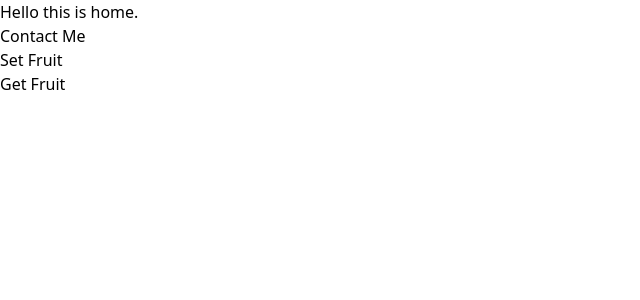
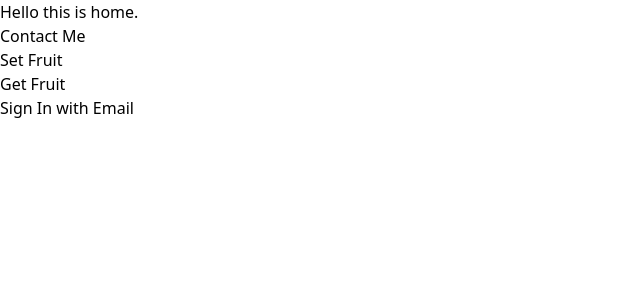
Before and after one commit to rmccrear/capstone-lv-3-2024-demo, a Next.js app: page / in a window 1280 px wide. Shown: the top 300 px of the page, without its empty margins (0-640 px from the left). Built offline with nearby package versions, Linux system fonts and the light colour scheme.

Commit message:
fixes to magic link

```diff
--- a/src/pages/api/magic-link-login.js
+++ b/src/pages/api/magic-link-login.js
@@ -42,7 +42,7 @@ export default async function handler(req, res) {
     console.log(error);
     res.status(401).json({
       emailStatus: "error sending mail",
-      message: error,
+      message: error.message || "Error sending mail",
 
     });
   } else {
--- a/src/pages/index.js
+++ b/src/pages/index.js
@@ -20,6 +20,11 @@ export default function Home() {
             Get Fruit
           </Link>
         </li>
+        <li>
+          <Link href="magic-link-signin">
+            Sign In with Email
+          </Link>
+        </li>
       </ul>
     </div>
   );
--- a/src/pages/magic-link-auth.js
+++ b/src/pages/magic-link-auth.js
@@ -31,7 +31,7 @@ export default function MagicLinkAuthPage() {
   const successfulMessage = (
     <div>
       <p>
-        <span className="text-green-600">Success!</span>!
+        <span className="text-green-600">Success!</span>
         You are now logged in.
 
         Visit our cat-approved fruit page: <Link href="/fruit-chooser" className="text-blue-500">Fruit Chooser</Link>
```
Also changed, not shown: src/pages/magic-link-signin.js (renamed from src/pages/signin.js).
